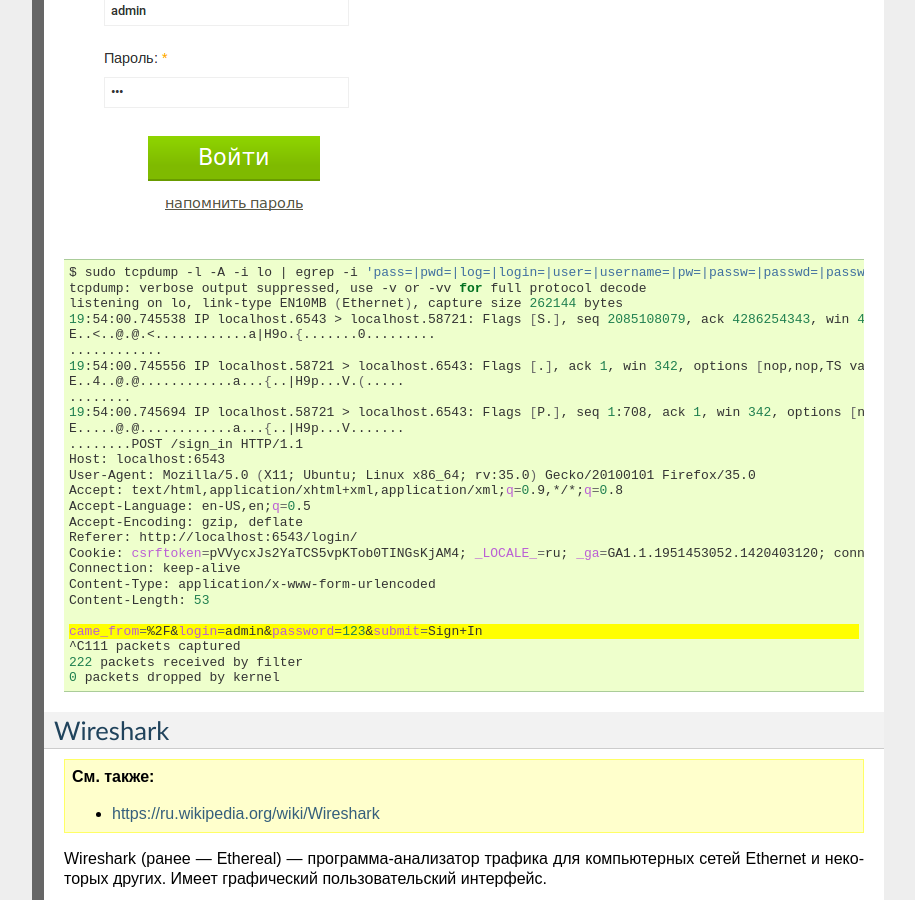
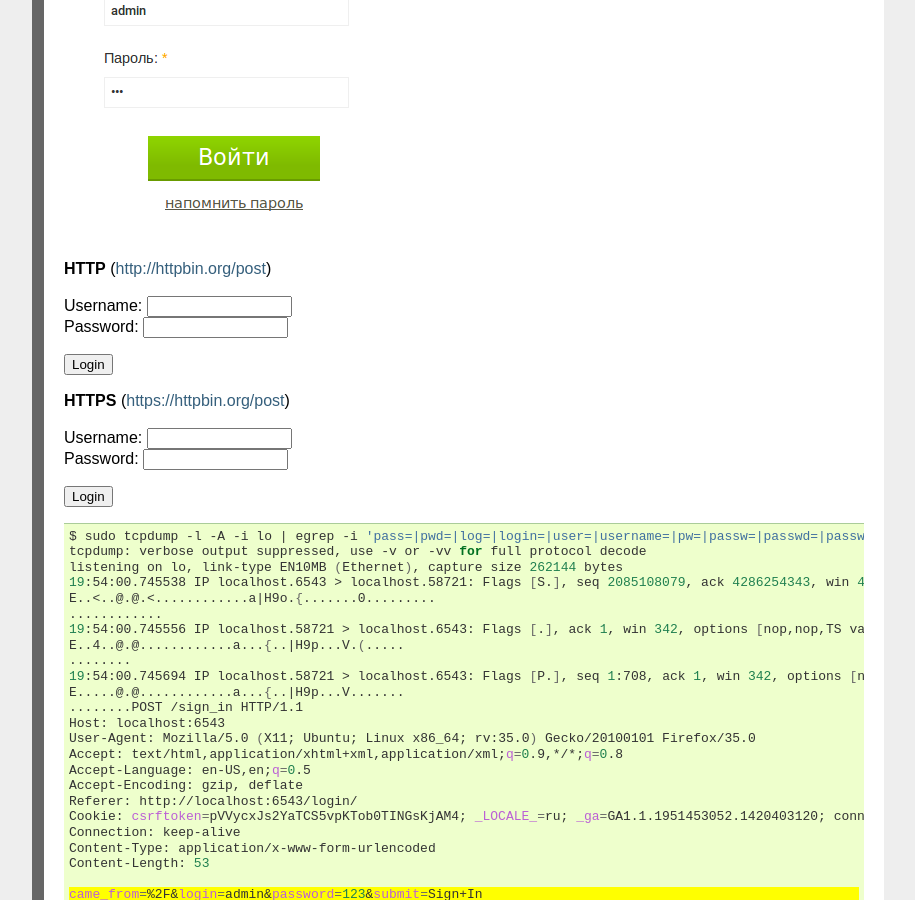
Before and after one commit to ustu/lectures.www, a Sphinx documentation site: the page built from docs/www.sync/1.net/sniff.rst, in a window 1280 px wide and 900 px high, scrolled down 4517 px. Shown: the whole window, without its empty margins (186-1101 px from the left). Built offline with Sphinx 7.4.7, drawn with Linux system fonts in a browser that asks for light colours; comment, search, counter and statistics services are not loaded.

Commit message:
Добавил формы авторизации в "Анализ трафика"

```diff
--- a/docs/www.sync/1.net/sniff.rst
+++ b/docs/www.sync/1.net/sniff.rst
@@ -258,6 +258,30 @@ tcpdump — утилита UNIX (есть клон для Windows), позвол
 
 .. image:: /_static/login_form.png
 
+**HTTP** (http://httpbin.org/post)
+
+.. raw:: html
+
+   <form method="POST" action="http://httpbin.org/post">
+     Username: <input type="text" name="username" size="15" /><br />
+     Password: <input type="password" name="passwort" size="15" /><br />
+     <div align="center">
+       <p><input type="submit" value="Login" /></p>
+     </div>
+   </form>
+
+**HTTPS** (https://httpbin.org/post)
+
+.. raw:: html
+
+   <form method="POST" action="https://httpbin.org/post">
+     Username: <input type="text" name="username" size="15" /><br />
+     Password: <input type="password" name="passwort" size="15" /><br />
+     <div align="center">
+       <p><input type="submit" value="Login" /></p>
+     </div>
+   </form>
+
 .. no-code-block:: bash
     :emphasize-lines: 24
 
```
